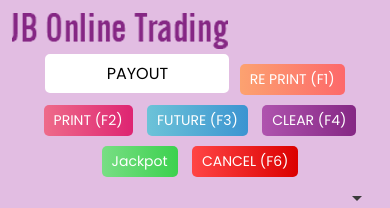
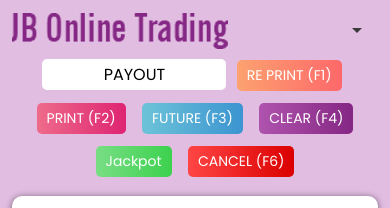
Before and after one commit to modimayur/jbonlinetrading-html, a plain HTML site: page index.html in a window 390 px wide. Shown: the top 208 px of the page. Drawn offline with Linux system fonts and the light colour scheme.

Commit message:
Responisve changes

```diff
--- a/scss/style.scss
+++ b/scss/style.scss
@@ -65,12 +65,18 @@ body {
         background-color: #e2bde2;
         padding         : 0px 0 140px;
         margin-bottom   : -135px;
-
+        @media(max-width: 991px){
+            nav.navbar{
+                flex-wrap: wrap;
+            }
+        }
         .btn--group {
             margin-bottom: 0;
             margin-left: auto;
             @media(max-width: 991px){
                 text-align: center;
+                flex-grow: 1;
+                order: 5;
             }
             input[type="text"].payout {
                 width        : auto;
@@ -82,6 +88,9 @@ body {
                 text-align   : center;
                 @media(min-width: 1600px){
                     height       : 50px;
+                }
+                @media(max-width: 991px){
+                    height       : 31px;
                 }
                 &:focus {
                     outline-width: 1px;
@@ -105,10 +114,7 @@ body {
                     font-size: 14px;
                     padding: 5px 10px;
                     line-height: normal;
-                    margin-top: 10px;
-                    &:nth-of-type(1n+2) {
-                        margin-left: 10px;
-                    }
+                    margin: 6px;
                 }
             }
         }
```
Also changed, not shown: css/style.min.css.
